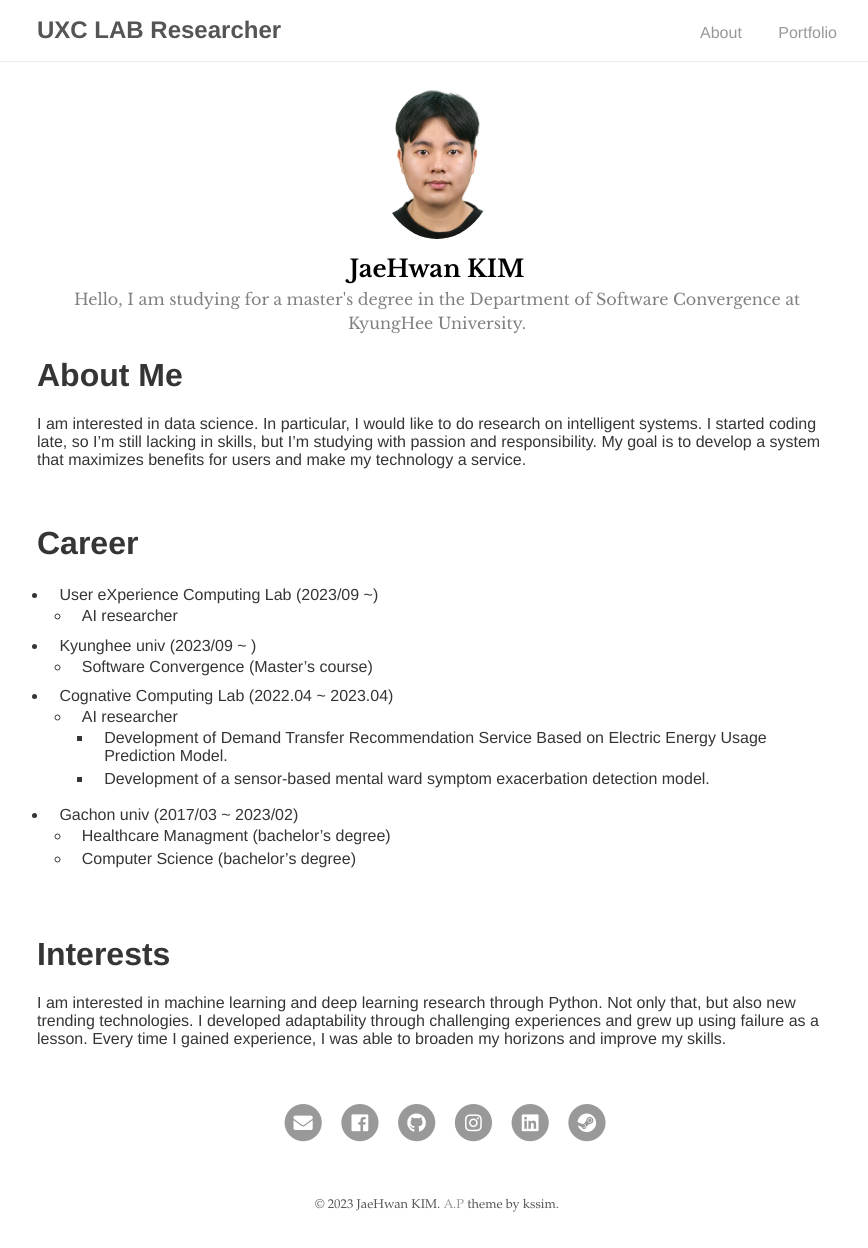
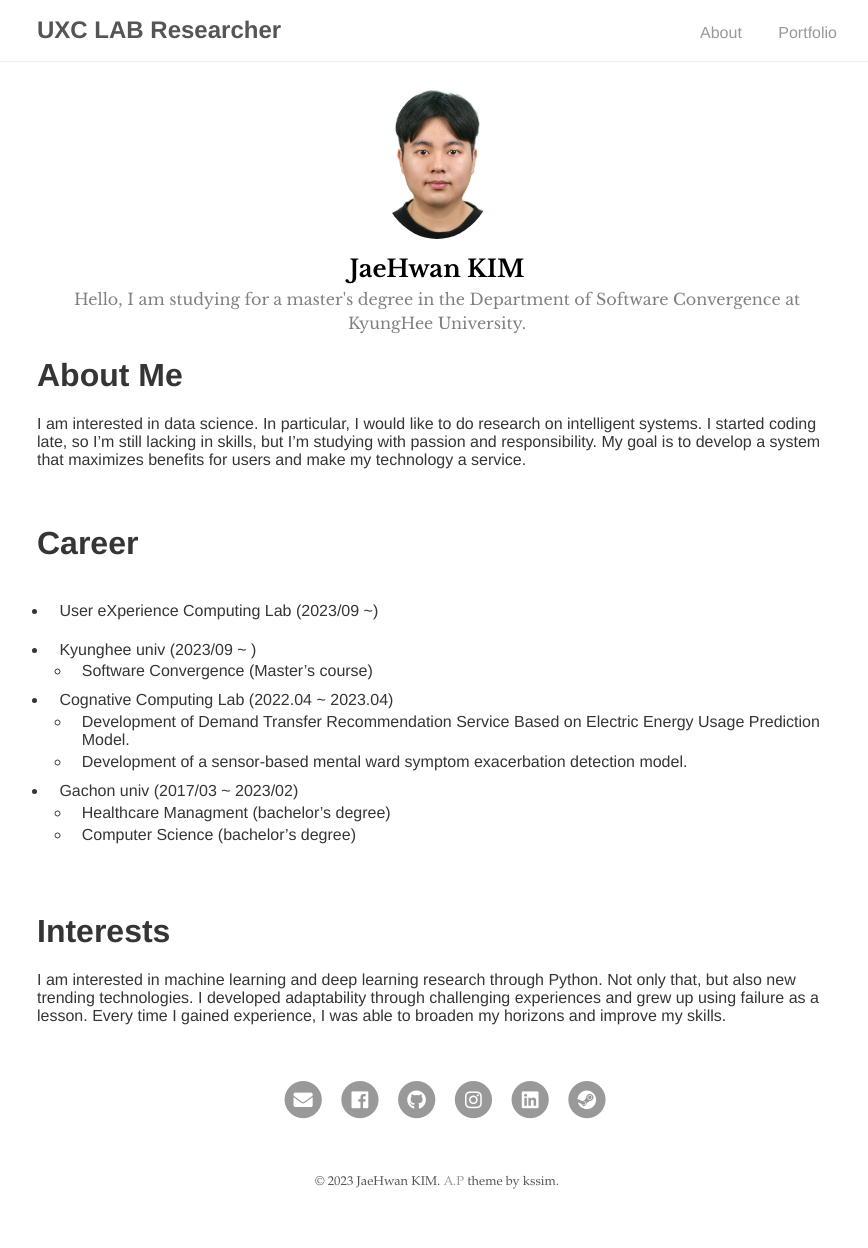
Before and after one commit to kjhwan98/kjhwan98.github.io, a Jekyll site: the page built from index.md, in a window 1280 px wide. Shown: the whole page, without its empty margins (203-1071 px from the left). Built offline with Jekyll 4.4.1, drawn with Linux system fonts in a browser that asks for light colours; our own code applies the rules of GitHub Pages for plain Markdown files; after the commit the page ends 1225 px from its top, so only the background shows below that.

Commit message:
Update index.md

```diff
--- a/index.md
+++ b/index.md
@@ -11,15 +11,13 @@ My goal is to develop a system that maximizes benefits for users and make my tec
 
 # Career
 * User eXperience Computing Lab (2023/09 ~)
-  * AI researcher
 
 * Kyunghee univ (2023/09 ~ )
    * Software Convergence (Master's course)
 
 * Cognative Computing Lab (2022.04 ~ 2023.04)
-  * AI researcher
-    * Development of Demand Transfer Recommendation Service Based on Electric Energy Usage Prediction Model.
-    * Development of a sensor-based mental ward symptom exacerbation detection model.
+  * Development of Demand Transfer Recommendation Service Based on Electric Energy Usage Prediction Model.
+  * Development of a sensor-based mental ward symptom exacerbation detection model.
 
 * Gachon univ (2017/03 ~ 2023/02)
   * Healthcare Managment (bachelor's degree)
```
